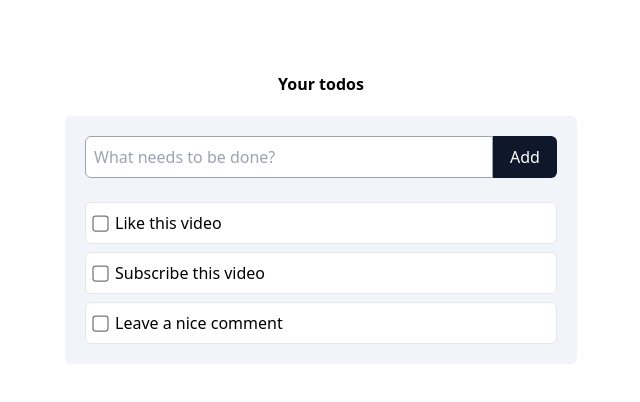
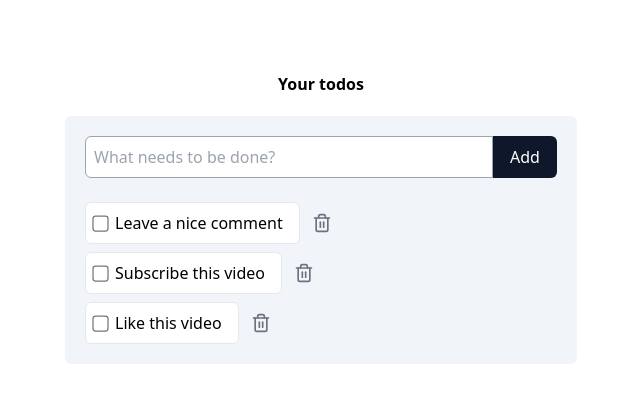
Before and after one commit to Mattarek/todo_react_typescript, a React (Vite) app: page / in a window 1280 px wide. Shown: the top 402 px of the page, without its empty margins (319-959 px from the left). Built offline with nearby package versions, Linux system fonts and the light colour scheme.

Commit message:
Delete method added

```diff
--- a/package.json
+++ b/package.json
@@ -10,6 +10,7 @@
     "preview": "vite preview"
   },
   "dependencies": {
+    "lucide-react": "^0.330.0",
     "react": "^18.2.0",
     "react-dom": "^18.2.0"
   },
--- a/src/App.tsx
+++ b/src/App.tsx
@@ -3,6 +3,7 @@ import { useState } from 'react';
 import { TodoItem } from './components/TodoItem';
 import { dummyData } from './data/todos';
 import { AddTodoForm } from './components/AddTodoForm';
+import { TodoList } from './components/TodoList';
 
 function App() {
     const [todos, setTodos] = useState(dummyData);
@@ -27,13 +28,17 @@ function App() {
             <div className='max-w-lg mx-auto bg-slate-100 rounded-md p-5 space-y-6'>
                 <AddTodoForm onSubmit={addToto} />
                 <div className='space-y-2'>
-                    {todos.map((todo) => (
+                    <TodoList
+                        todos={todos}
+                        onCompletedChange={setTodoCompleted}
+                    />
+                    {/* {todos.map((todo) => (
                         <TodoItem
                             todo={todo}
                             key={todo.id}
                             onCompletedChange={setTodoCompleted}
                         />
-                    ))}
+                    ))} */}
                 </div>
             </div>
         </main>
--- a/src/components/TodoItem.tsx
+++ b/src/components/TodoItem.tsx
@@ -1,16 +1,19 @@
 import { TodoItemProps } from '../types/todo';
+import { Trash2 } from 'lucide-react';
 
 interface TodoItemFunctionProps {
     todo: TodoItemProps;
     onCompletedChange: (id: number, completed: boolean) => void;
+    onDelete: (id: number) => void;
 }
 
 export const TodoItem = ({
     todo: { title, completed, id },
     onCompletedChange,
+    onDelete,
 }: TodoItemFunctionProps) => {
     return (
-        <div>
+        <div className='flex items-center gap-1'>
             <label className='flex items-center gap-2 border rounded-md p-2 border-grey-700 bg-white hover:bg-slate-50'>
                 <input
                     type='checkbox'
@@ -24,6 +27,14 @@ export const TodoItem = ({
                         completed ? 'line-through text-gray-400' : ''
                     }></span>
             </label>
+            <button
+                className='p-2'
+                onClick={() => onDelete(id)}>
+                <Trash2
+                    size={20}
+                    className='text-gray-500'
+                />
+            </button>
         </div>
     );
 };
--- /dev/null
+++ b/src/components/TodoList.tsx
@@ -0,0 +1,36 @@
+import { useState } from 'react';
+import { TodoItem } from './TodoItem';
+import { dummyData } from '../data/todos';
+import { TodoItemProps } from '../types/todo';
+
+interface TodoListProps {
+    todos: TodoItemProps[];
+    onCompletedChange: (id: number, completed: boolean) => void;
+    onDelete: (id: number) => void;
+}
+
+export const TodoList = ({
+    todos,
+    onCompletedChange,
+    onDelete,
+}: TodoListProps) => {
+    const todosSorted = todos.toSorted((a, b) => {
+        if (a.completed === b.completed) {
+            return b.id - a.id;
+        }
+        return a.completed ? 1 : -1;
+    });
+
+    return (
+        <div className='space-y-2'>
+            {todosSorted.map((todo) => (
+                <TodoItem
+                    todo={todo}
+                    key={todo.id}
+                    onCompletedChange={onCompletedChange}
+                    onDelete={onDelete}
+                />
+            ))}
+        </div>
+    );
+};
--- a/tsconfig.json
+++ b/tsconfig.json
@@ -1,8 +1,8 @@
 {
     "compilerOptions": {
-    "target": "ES2020",
+        "target": "ESNext",
         "useDefineForClassFields": true,
-    "lib": ["ES2020", "DOM", "DOM.Iterable"],
+        "lib": ["ESNext", "DOM", "DOM.Iterable"],
         "module": "ESNext",
         "skipLibCheck": true,
 
```
Also changed, not shown: 1 other file (tests, documents, lock files or other folders). Lines whose indentation alone changed are shown as unchanged.
